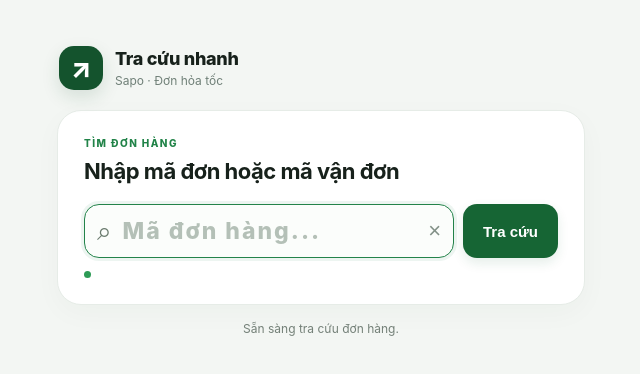
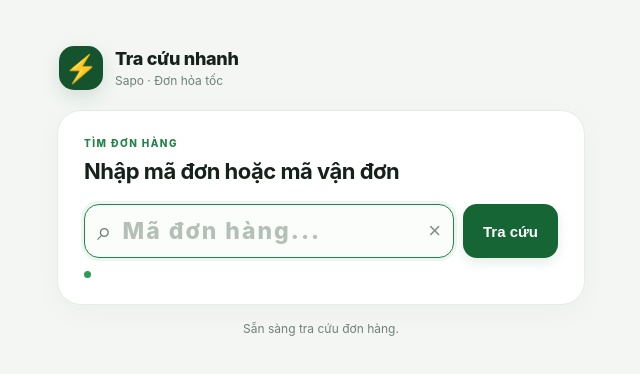
Before and after one commit to ljf-zf/skutracuunhanh, a website: page public/index.html in a window 1280 px wide. Shown: the full height of the page, 319-959 px from the left. Drawn offline with Linux system fonts and the light colour scheme.

Commit message:
Update index.html

```diff
--- a/public/index.html
+++ b/public/index.html
@@ -12,7 +12,7 @@
 <body>
   <main class="app-shell">
     <header class="topbar">
-      <div class="brand-icon" aria-hidden="true">↗</div>
+      <div class="brand-icon" aria-hidden="true">⚡</div>
       <div class="brand-copy">
         <h1>Tra cứu nhanh</h1>
         <p>Sapo · Đơn hỏa tốc</p>
```
